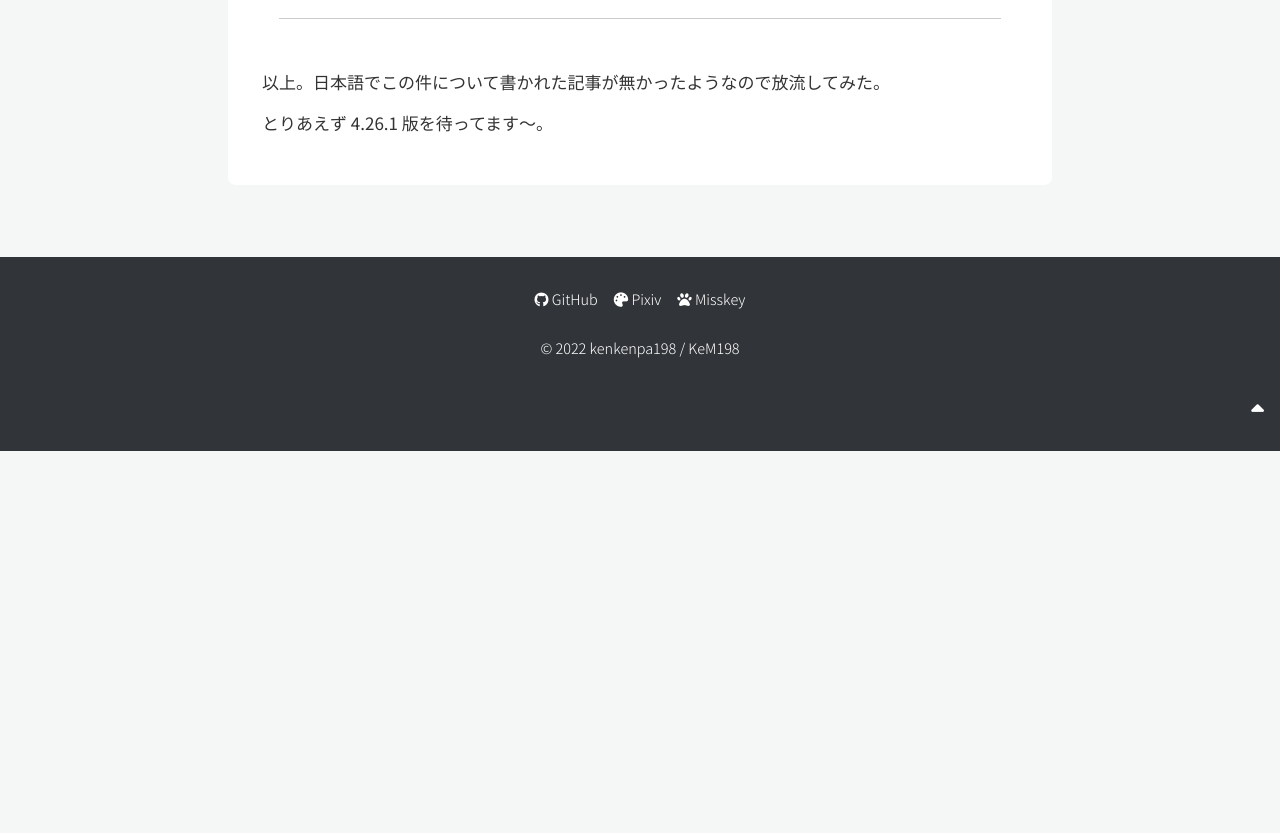
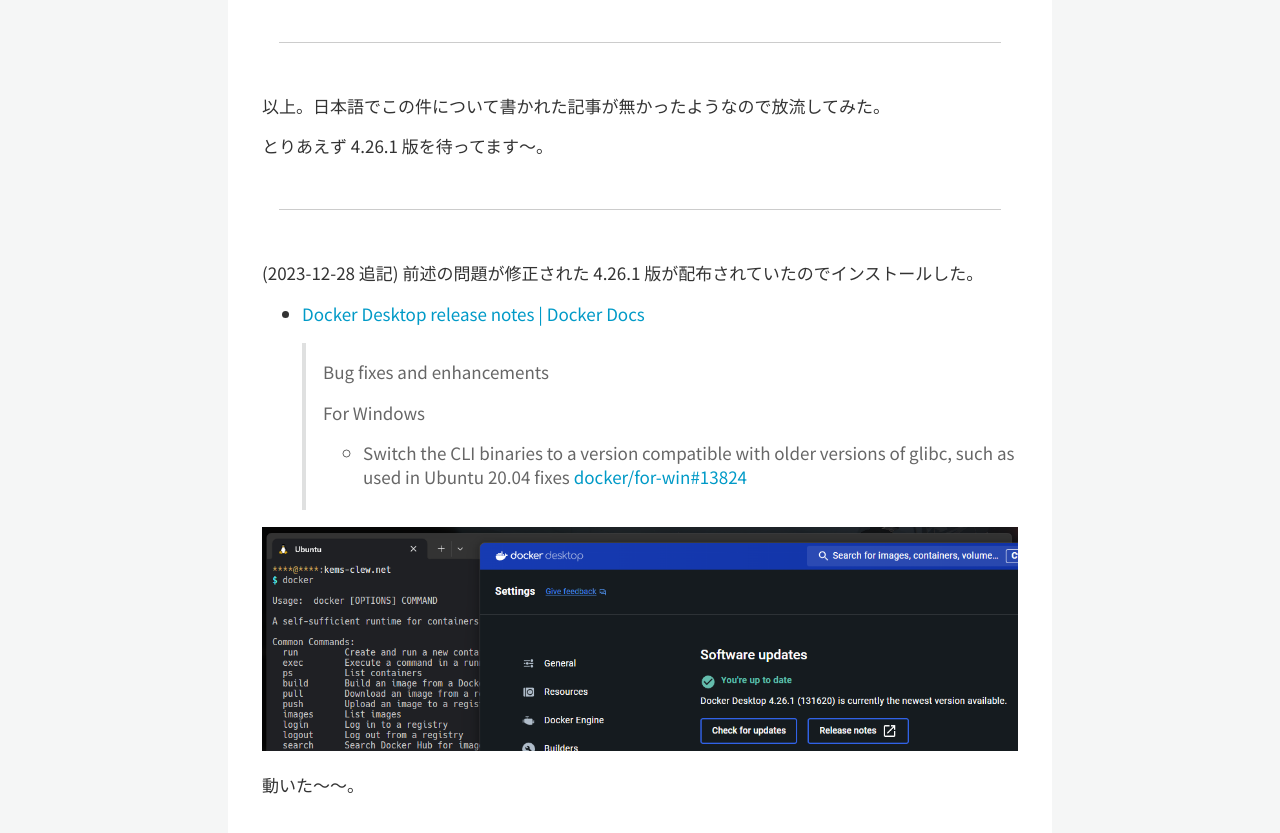
Before and after one commit to kenkenpa198/kems-clew.net, a Jekyll site: the page built from docs/_posts/2023-12-11-docker-desktop-4-26-0-issue.md, in a window 1280 px wide and 900 px high, scrolled down 1960 px. Shown: the top 833 px of the window. Built offline with Jekyll 4.4.1, drawn with Linux system fonts in a browser that asks for light colours; nearby versions of some CDN libraries; before the commit the page ends 2411 px from its top, so only the background shows below that; some of the changed text lies outside the part shown.

Commit message:
update note 2023-12-11-docker-desktop-4-26-0-issue

```diff
--- a/docs/_posts/2023-12-11-docker-desktop-4-26-0-issue.md
+++ b/docs/_posts/2023-12-11-docker-desktop-4-26-0-issue.md
@@ -7,7 +7,7 @@
 category: 技術
 tags: "docker"
 date: 2023-12-11
-lastmod: 2023-12-11
+lastmod: 2023-12-28
 ---
 
 新しい PC へ Docker Desktop をインストール・起動後、WSL で docker コマンドを実行すると下記のエラーが出力されて詰まった。
@@ -28,7 +28,7 @@
 
 ## 原因
 
-2023-12-04 にリリースされた最新バージョン 4.26.0 で不具合が存在するらしい。
+2023-12-04 にリリースされた最新バージョン 4.26.0 で、Linux ディストリビューションが古いバージョンだと不具合が存在するらしい。
 
 - [Docker Desktop release notes \| Docker Docs](https://docs.docker.com/desktop/release-notes/#known-issues)
 
@@ -69,3 +69,19 @@
 以上。日本語でこの件について書かれた記事が無かったようなので放流してみた。
 
 とりあえず 4.26.1 版を待ってます～。
+
+---
+
+(2023-12-28 追記) 前述の問題が修正された 4.26.1 版が配布されていたのでインストールした。
+
+- [Docker Desktop release notes \| Docker Docs](https://docs.docker.com/desktop/release-notes/#4261)
+
+    > Bug fixes and enhancements
+    >
+    > For Windows
+    >
+    > - Switch the CLI binaries to a version compatible with older versions of glibc, such as used in Ubuntu 20.04 fixes [docker/for-win#13824](https://github.com/docker/for-win/issues/13824)
+
+![docker-4261](/images/notes/2023-12-11-docker-desktop-4-26-0-issue/docker-4261.png)
+
+動いた～～。
```
Also changed, not shown: docs/images/notes/2023-12-11-docker-desktop-4-26-0-issue/docker-4261.png (added).
